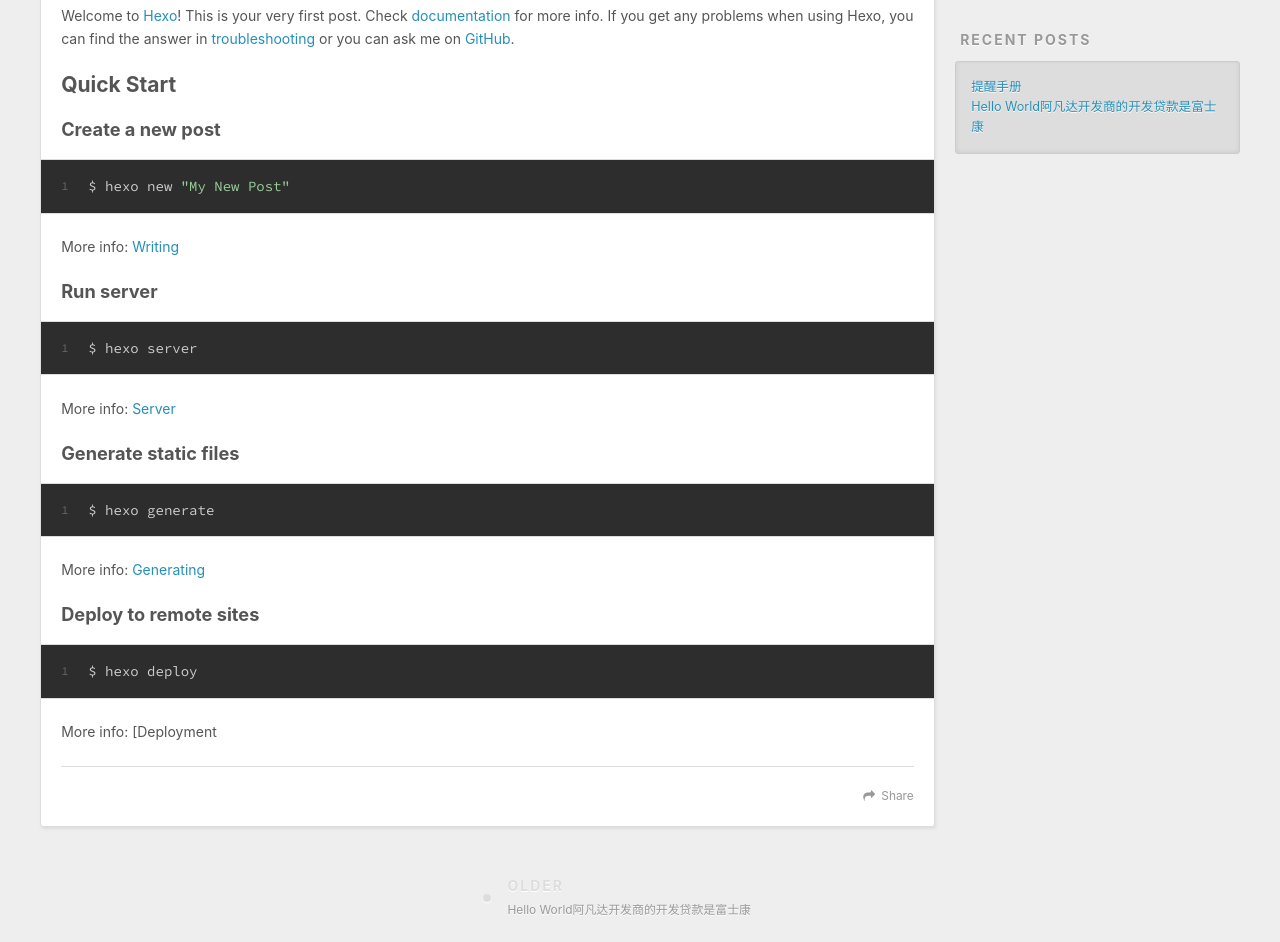
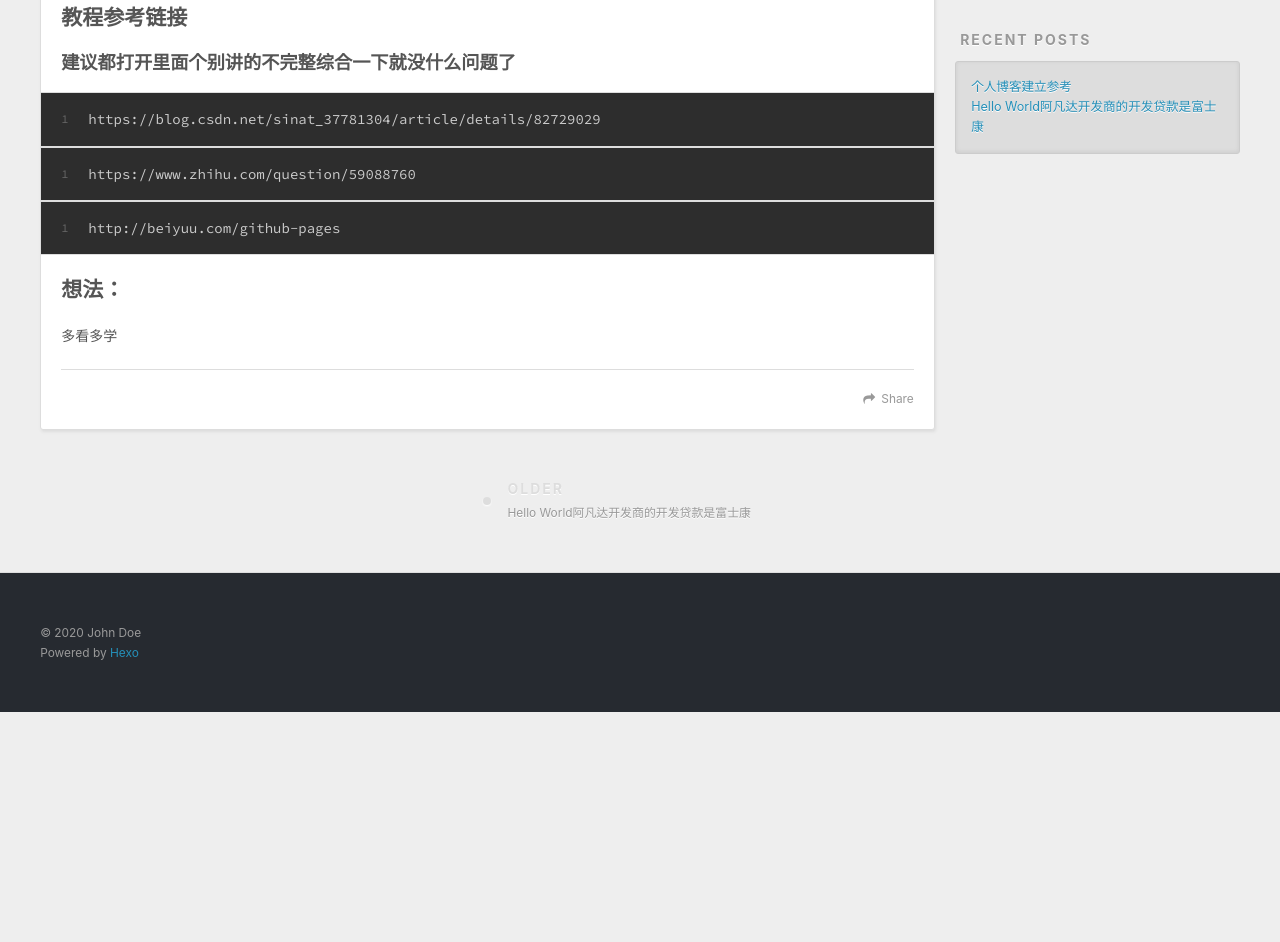
Before and after one commit to Justeon/blog.github.io, a plain HTML site: page 2020/08/12/My-First-Post/index.html in a window 1280 px wide. Shown: the part 448-1390 px from the top of the page. After the commit the page ends 1160 px from the top, so only its background shows below. Drawn offline with nearby package versions, Linux system fonts and the light colour scheme.

Commit message:
Site updated: 2020-08-12 17:21:18

```diff
--- a/2020/08/12/My-First-Post/index.html
+++ b/2020/08/12/My-First-Post/index.html
@@ -5,17 +5,17 @@
 
 
 
-  <title>提醒手册 | Hexo</title>
+  <title>个人博客建立参考 | Hexo</title>
   <meta name="viewport" content="width=device-width, initial-scale=1, maximum-scale=1">
-  <meta name="description" content="Welcome to Hexo! This is your very first post. Check documentation for more info. If you get any problems when using Hexo, you can find the answer in troubleshooting or you can ask me on GitHub. Quick">
+  <meta name="description" content="教程参考链接建议都打开里面个别讲的不完整综合一下就没什么问题了1https:&#x2F;&#x2F;blog.csdn.net&#x2F;sinat_37781304&#x2F;article&#x2F;details&#x2F;82729029  1https:&#x2F;&#x2F;www.zhihu.com&#x2F;question&#x2F;59088760  1http:&#x2F;&#x2F;beiyuu.com&#x2F;github-pa">
 <meta property="og:type" content="article">
-<meta property="og:title" content="提醒手册">
+<meta property="og:title" content="个人博客建立参考">
 <meta property="og:url" content="http://yoursite.com/2020/08/12/My-First-Post/index.html">
 <meta property="og:site_name" content="Hexo">
-<meta property="og:description" content="Welcome to Hexo! This is your very first post. Check documentation for more info. If you get any problems when using Hexo, you can find the answer in troubleshooting or you can ask me on GitHub. Quick">
+<meta property="og:description" content="教程参考链接建议都打开里面个别讲的不完整综合一下就没什么问题了1https:&#x2F;&#x2F;blog.csdn.net&#x2F;sinat_37781304&#x2F;article&#x2F;details&#x2F;82729029  1https:&#x2F;&#x2F;www.zhihu.com&#x2F;question&#x2F;59088760  1http:&#x2F;&#x2F;beiyuu.com&#x2F;github-pa">
 <meta property="og:locale" content="en_US">
 <meta property="article:published_time" content="2020-08-12T08:13:25.912Z">
-<meta property="article:modified_time" content="2020-08-12T08:42:50.140Z">
+<meta property="article:modified_time" content="2020-08-12T09:20:23.656Z">
 <meta property="article:author" content="John Doe">
 <meta name="twitter:card" content="summary">
 
@@ -80,7 +80,7 @@
 
 
     <h1 class="article-title" itemprop="name">
-      提醒手册
+      个人博客建立参考
     </h1>
 
 
@@ -88,24 +88,18 @@
 
     <div class="article-entry" itemprop="articleBody">
 
-        <p>Welcome to <a target="_blank" rel="noopener" href="https://hexo.io/">Hexo</a>! This is your very first post. Check <a target="_blank" rel="noopener" href="https://hexo.io/docs/">documentation</a> for more info. If you get any problems when using Hexo, you can find the answer in <a target="_blank" rel="noopener" href="https://hexo.io/docs/troubleshooting.html">troubleshooting</a> or you can ask me on <a target="_blank" rel="noopener" href="https://github.com/hexojs/hexo/issues">GitHub</a>.</p>
-<h2 id="Quick-Start"><a href="#Quick-Start" class="headerlink" title="Quick Start"></a>Quick Start</h2><h3 id="Create-a-new-post"><a href="#Create-a-new-post" class="headerlink" title="Create a new post"></a>Create a new post</h3><figure class="highlight bash"><table><tr><td class="gutter"><pre><span class="line">1</span><br></pre></td><td class="code"><pre><span class="line">$ hexo new <span class="string">&quot;My New Post&quot;</span></span><br></pre></td></tr></table></figure>
+        <h2 id="教程参考链接"><a href="#教程参考链接" class="headerlink" title="教程参考链接"></a>教程参考链接</h2><h3 id="建议都打开里面个别讲的不完整综合一下就没什么问题了"><a href="#建议都打开里面个别讲的不完整综合一下就没什么问题了" class="headerlink" title="建议都打开里面个别讲的不完整综合一下就没什么问题了"></a>建议都打开里面个别讲的不完整综合一下就没什么问题了</h3><figure class="highlight bash"><table><tr><td class="gutter"><pre><span class="line">1</span><br></pre></td><td class="code"><pre><span class="line">https://blog.csdn.net/sinat_37781304/article/details/82729029</span><br></pre></td></tr></table></figure>
 
-<p>More info: <a target="_blank" rel="noopener" href="https://hexo.io/docs/writing.html">Writing</a></p>
-<h3 id="Run-server"><a href="#Run-server" class="headerlink" title="Run server"></a>Run server</h3><figure class="highlight bash"><table><tr><td class="gutter"><pre><span class="line">1</span><br></pre></td><td class="code"><pre><span class="line">$ hexo server</span><br></pre></td></tr></table></figure>
+<figure class="highlight plain"><table><tr><td class="gutter"><pre><span class="line">1</span><br></pre></td><td class="code"><pre><span class="line">https:&#x2F;&#x2F;www.zhihu.com&#x2F;question&#x2F;59088760</span><br></pre></td></tr></table></figure>
 
-<p>More info: <a target="_blank" rel="noopener" href="https://hexo.io/docs/server.html">Server</a></p>
-<h3 id="Generate-static-files"><a href="#Generate-static-files" class="headerlink" title="Generate static files"></a>Generate static files</h3><figure class="highlight bash"><table><tr><td class="gutter"><pre><span class="line">1</span><br></pre></td><td class="code"><pre><span class="line">$ hexo generate</span><br></pre></td></tr></table></figure>
+<figure class="highlight plain"><table><tr><td class="gutter"><pre><span class="line">1</span><br></pre></td><td class="code"><pre><span class="line">http:&#x2F;&#x2F;beiyuu.com&#x2F;github-pages</span><br></pre></td></tr></table></figure>
 
-<p>More info: <a target="_blank" rel="noopener" href="https://hexo.io/docs/generating.html">Generating</a></p>
-<h3 id="Deploy-to-remote-sites"><a href="#Deploy-to-remote-sites" class="headerlink" title="Deploy to remote sites"></a>Deploy to remote sites</h3><figure class="highlight bash"><table><tr><td class="gutter"><pre><span class="line">1</span><br></pre></td><td class="code"><pre><span class="line">$ hexo deploy</span><br></pre></td></tr></table></figure>
-
-<p>More info: [Deployment</p>
+<h2 id="想法："><a href="#想法：" class="headerlink" title="想法："></a>想法：</h2><p>多看多学</p>
 
 
     </div>
     <footer class="article-footer">
-      <a data-url="http://yoursite.com/2020/08/12/My-First-Post/" data-id="ckdr4vxde00005cul3caf4qcs" class="article-share-link">Share</a>
+      <a data-url="http://yoursite.com/2020/08/12/My-First-Post/" data-id="ckdr5z3ia0000v4ul9q3p5483" class="article-share-link">Share</a>
 
 
     </footer>
@@ -154,7 +148,7 @@
       <ul>
 
           <li>
-            <a href="/2020/08/12/My-First-Post/">提醒手册</a>
+            <a href="/2020/08/12/My-First-Post/">个人博客建立参考</a>
           </li>
 
           <li>
```
Also changed, not shown: 2020/08/12/hello-world/index.html (+3 -3 lines), archives/2020/08/index.html (+2 -2 lines), archives/2020/index.html (+2 -2 lines), archives/index.html (+2 -2 lines), index.html (+8 -14 lines).
